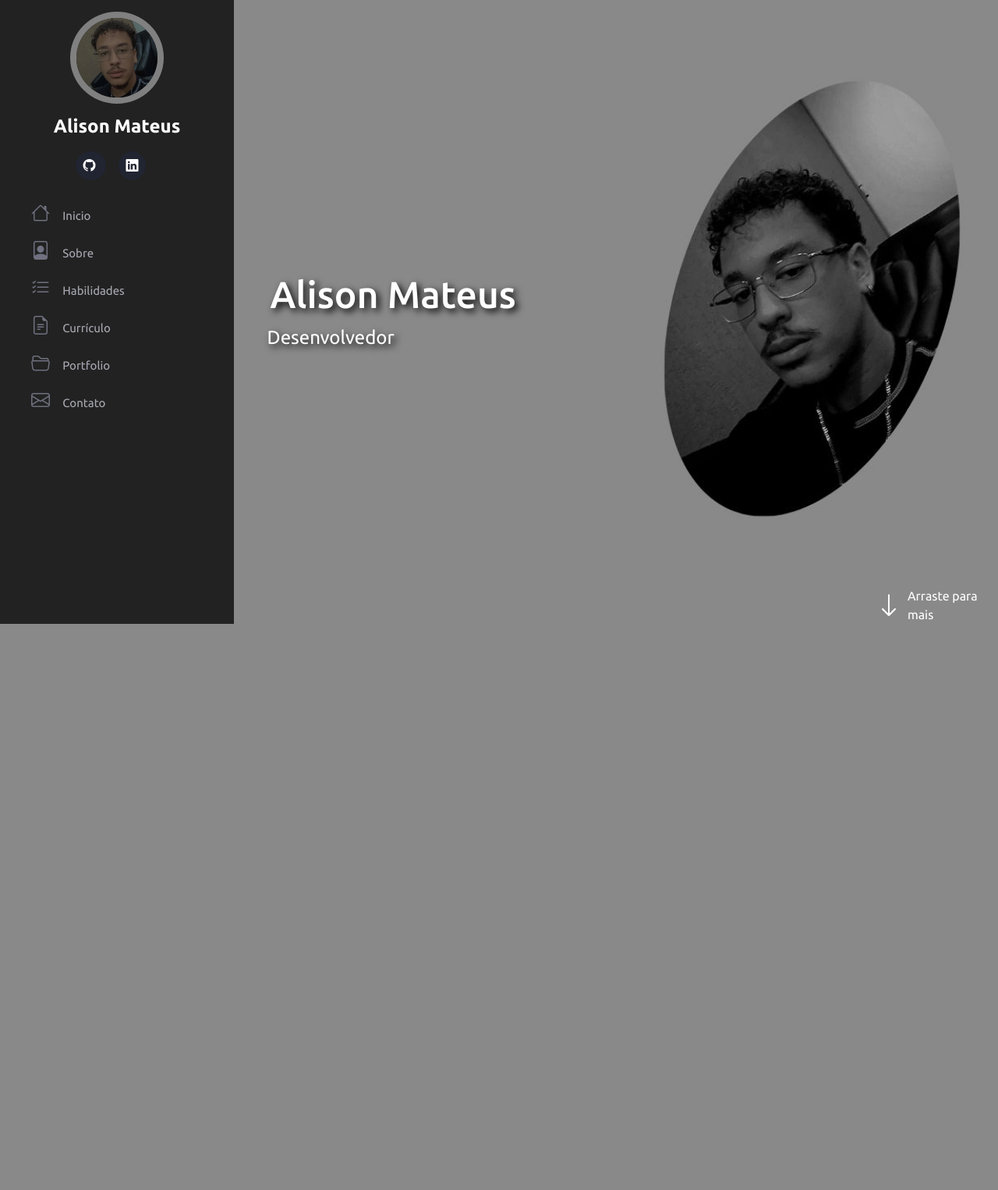
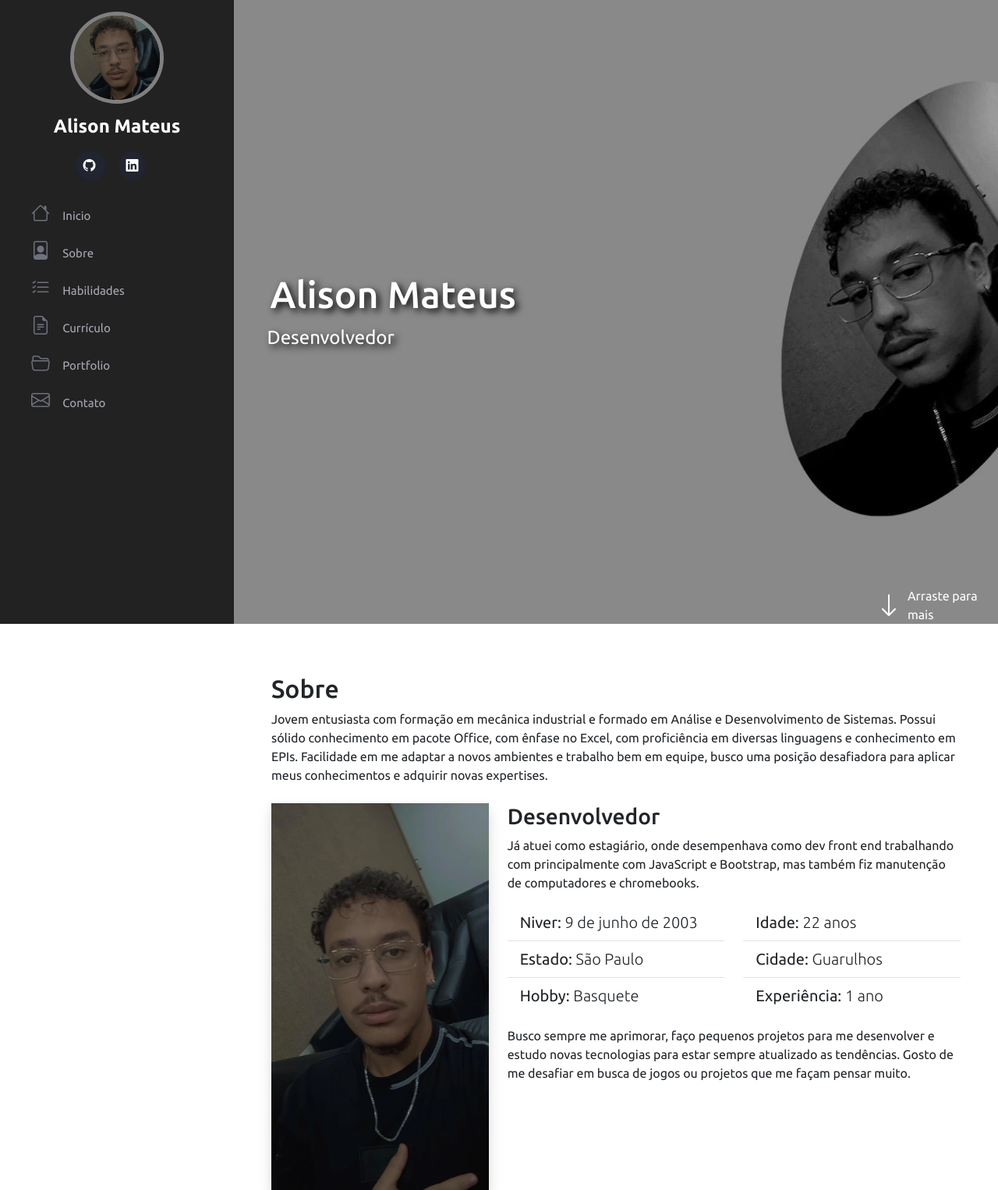
Before and after one commit to AlisonMateuss/Portfolio-Responsivo, a Flask app: page / in a window 1280 px wide. Shown: the whole page at 78% size. Before the commit the page ends 800 px from the top, so only its background shows below. Run offline with Flask 3, Linux system fonts and the light colour scheme; some libraries are stand-ins or nearby versions.

Commit message:
menu sobre

```diff
--- a/static/style.css
+++ b/static/style.css
@@ -23,7 +23,7 @@
     margin: 15px auto;
     display: block;
     width: 120px;
-    border: 8px solid #808080;
+    border: 5px solid #808080;
     border-radius: 50%;
 
 }
@@ -89,11 +89,11 @@
 
 }
 #home,
-#sobre,
-#habilidades,
-#curriculo,
-#portfolio,
-#contato{
+#about,
+#skills,
+#resume,
+#document,
+#contact{
     display: inline-block;
     padding-bottom: 0.25rem;
     position: relative;
@@ -198,3 +198,17 @@
         margin-left: 0px;
     }
 }
+
+*::-webkit-scrollbar {
+    width: 10px;
+  }
+
+  *::-webkit-scrollbar-track {
+    width: 12px;
+    box-shadow: inset 0 0 .3rem #00000050;
+    background-color: #fff ;
+  }
+
+  *::-webkit-scrollbar-thumb {
+    background-color: #00000050;
+  }
--- a/templates/index.html
+++ b/templates/index.html
@@ -32,32 +32,32 @@
         <nav id="navbar" class="nav-menu">
             <ul class="nav flex-column">
                 <li class="nav-item">
-                    <a class="nav-link active" aria-current="page" href="#" id="home">
+                    <a class="nav-link active" aria-current="page" href="#inicio" id="home">
                         <i class="bi bi-house"></i> Inicio
                     </a>
                 </li>
                 <li class="nav-item">
-                    <a class="nav-link" href="#" id="sobre">
+                    <a class="nav-link" href="#sobre" id="about">
                         <i class="bi bi-file-person"></i> Sobre
                     </a>
                 </li>
                 <li class="nav-item">
-                    <a class="nav-link" href="#" id="habilidades">
+                    <a class="nav-link" href="#" id="skills">
                         <i class="bi bi-list-check"></i> Habilidades
                     </a>
                 </li>
                 <li class="nav-item">
-                    <a class="nav-link" href="#" id="curriculo">
+                    <a class="nav-link" href="#" id="resume">
                         <i class="bi bi-file-earmark-text"></i> Currículo
                     </a>
                 </li>
                 <li class="nav-item">
-                    <a class="nav-link" href="#" id="portfolio">
+                    <a class="nav-link" href="#" id="document">
                         <i class="bi bi-folder2-open"></i> Portfolio
                     </a>
                 </li>
                 <li class="nav-item">
-                    <a class="nav-link" href="#" id="contato">
+                    <a class="nav-link" href="#" id="contact">
                         <i class="bi bi-envelope"></i> Contato
                     </a>
                 </li>
@@ -79,8 +79,7 @@
             <div class="col-md-7 d-flex justify-content-end
             align-items-end">
                 <div id="arraste" class="d-flex align-items-center">
-                    <i class="bi bi-arrow-down text-white pe-2 fs-2"
-                    aria-hidden="true"></i>
+                    <i class="bi bi-arrow-down text-white pe-2 fs-2" aria-hidden="true"></i>
                     <a href="">Arraste para mais</a>
                 </div>
 
@@ -88,6 +87,78 @@
 
         </section>
 
+        <section class="container mt-5 px-5" id='sobre'>
+            <div class="row-w-100">
+                <div class="col-md-12">
+                    <h2 class='pt-3'>Sobre</h2>
+                    <p>Jovem entusiasta com formação em mecânica industrial e
+                        formado em Análise e Desenvolvimento de Sistemas.
+                        Possui sólido conhecimento em pacote Office, com ênfase no Excel, com proficiência em diversas
+                        linguagens e
+                        conhecimento em EPIs. Facilidade em me
+                        adaptar a novos ambientes e trabalho bem em equipe, busco uma posição desafiadora para
+                        aplicar meus conhecimentos e adquirir novas expertises.
+                    </p>
+                </div>
+            </div>
+
+            <div class="row mt-4">
+                <div class="col-md-4">
+                    <img class="img-fluid shadow" src="../static/image/sobre-pic.jpeg" alt="Foto de perfil">
+                </div>
+                <div class="col-md-8">
+                    <h3>Desenvolvedor</h3>
+                    <p>Já atuei como estagiário, onde desempenhava como dev front end trabalhando com principalmente
+                        com JavaScript e Bootstrap, mas também fiz manutenção de computadores e chromebooks.
+                    </p>
+
+                    <div class="row mt-3 mb-3">
+                        <div class="col-md-6">
+                            <ul class="list-group list-group-flush fs-5">
+                                <li class="list-group-item">
+                                    Niver: <span class="fw-lighter"> 9 de junho de 2003
+                                    </span>
+                                </li>
+
+                                <li class="list-group-item">
+                                    Estado: <span class="fw-lighter"> São Paulo
+                                    </span>
+                                </li>
+
+                                <li class="list-group-item">
+                                    Hobby: <span class="fw-lighter"> Basquete
+                                </span>
+                                </li>
+
+                            </ul>
+                        </div>
+                        <div class="col-md-6">
+                            <ul class="list-group list-group-flush fs-5">
+                                <li class="list-group-item">
+                                    Idade: <span class="fw-lighter"> 22 anos
+                                    </span>
+                                </li>
+                                <li class="list-group-item">
+                                    Cidade: <span class="fw-lighter"> Guarulhos
+                                    </span>
+                                </li>
+                                <li class="list-group-item">
+                                    Experiência: <span class="fw-lighter"> 1 ano
+                                    </span>
+                                </li>
+
+                            </ul>
+                        </div>
+                    </div>
+                    <p>Busco sempre me aprimorar, faço pequenos projetos para me desenvolver e estudo novas tecnologias
+                        para estar sempre atualizado as tendências. Gosto de me desafiar em busca de jogos ou projetos que
+                        me façam pensar muito.
+                    </p>
+                </div>
+            </div>
+
+
+        </section>
     </main>
 
 
```
Also changed, not shown: static/image/sobre-pic.jpeg (added).
